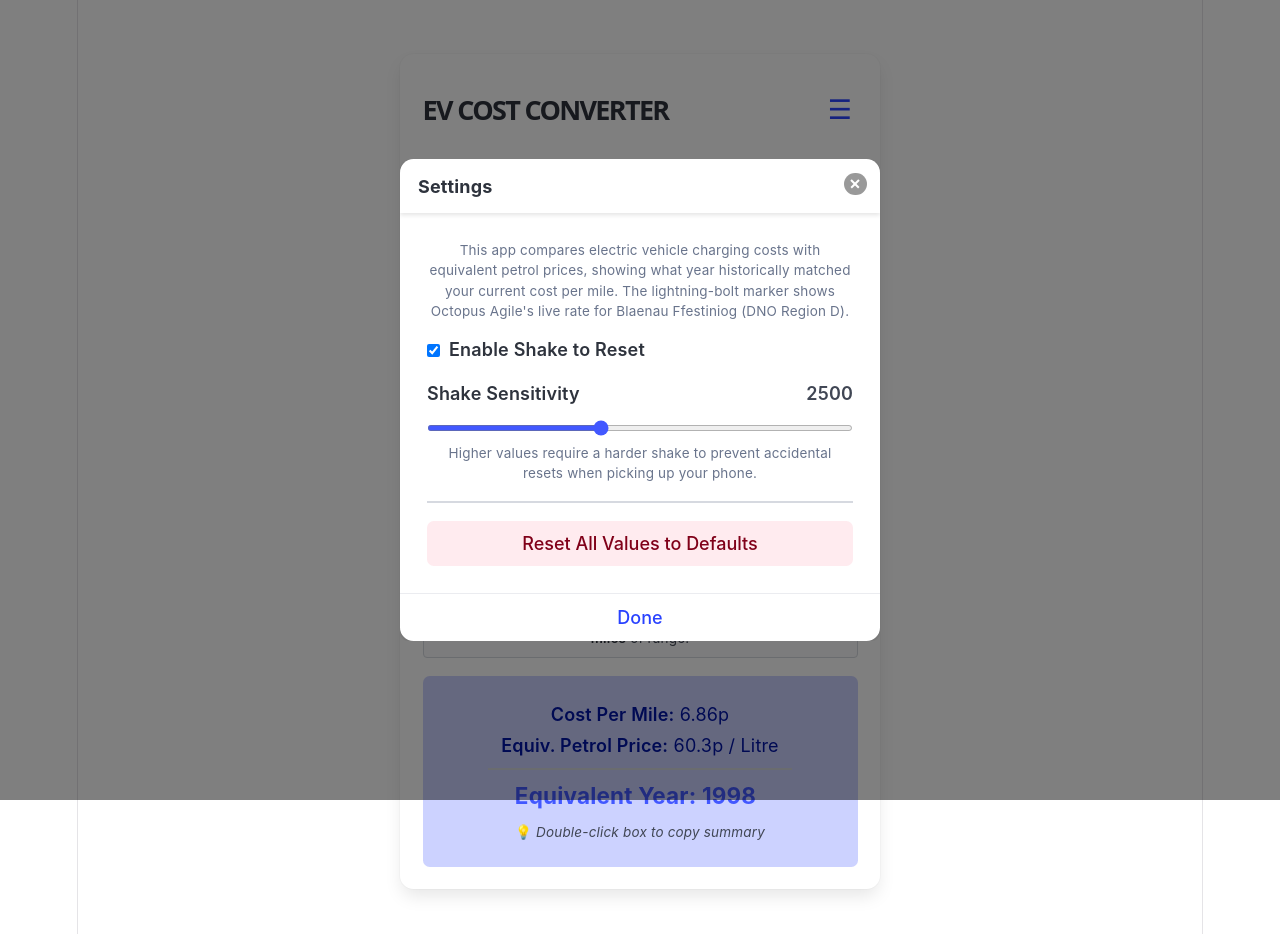
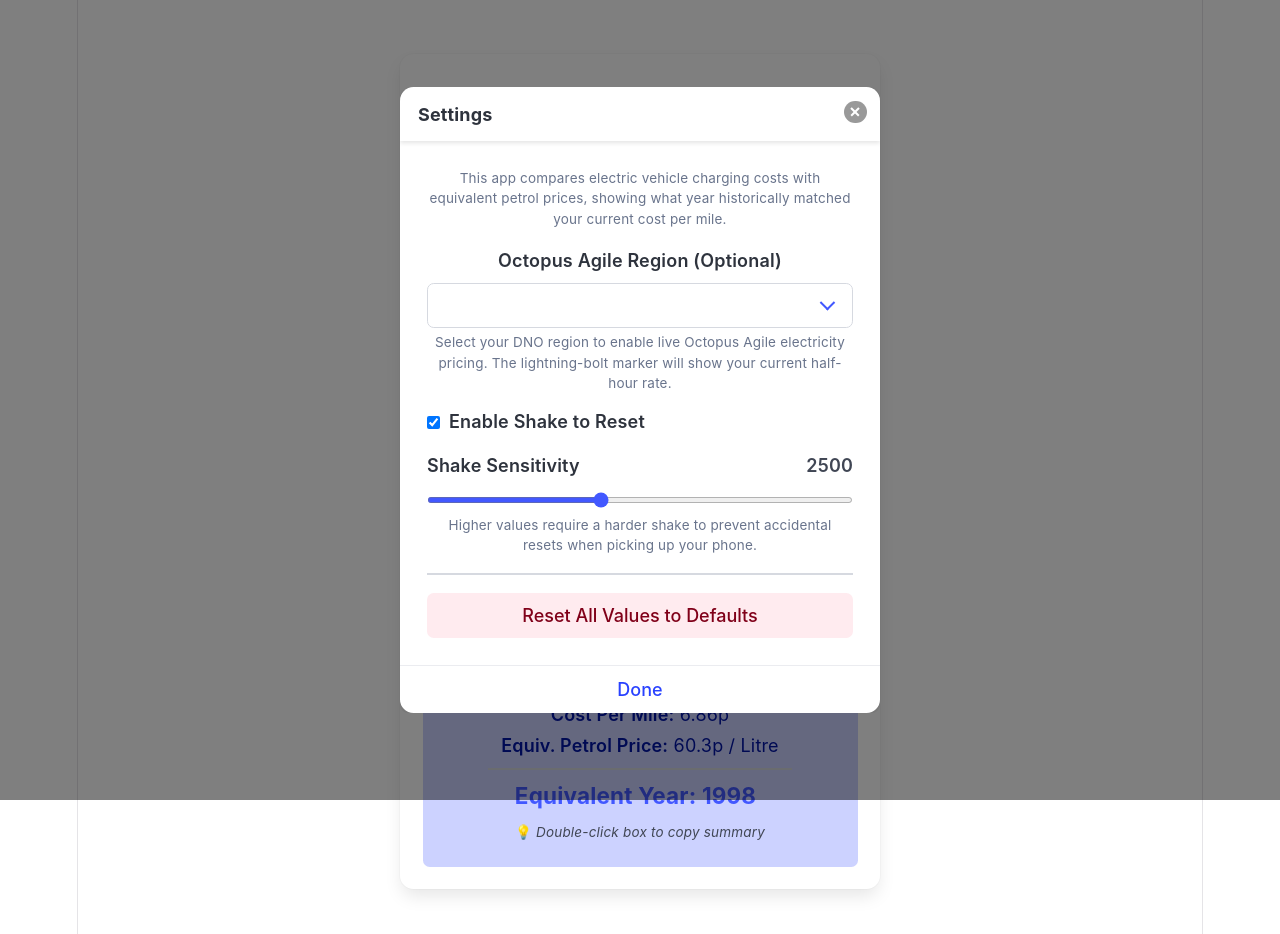
Before and after one commit to emrysr/ev-costs-converter, a Vue app: page / in a window 1280 px wide. Both pictures are taken after a click on the button "Settings". Shown: the top 934 px of the page. Built offline with nearby package versions, Linux system fonts and the light colour scheme.

Commit message:
Add Octopus Agile region selector to settings dialog

```diff
--- a/src/components/SettingsDialog.vue
+++ b/src/components/SettingsDialog.vue
@@ -1,8 +1,10 @@
 <script setup lang="ts">
 import { ref } from 'vue'
+import { AGILE_REGIONS, type AgileRegionCode } from '../constants/defaults'
 
 const shakeEnabled = defineModel<boolean>('shakeEnabled', { required: true })
 const shakeThreshold = defineModel<number>('shakeThreshold', { required: true })
+const agileRegion = defineModel<AgileRegionCode | null>('agileRegion', { required: true })
 
 const emit = defineEmits<{
   (e: 'reset'): void
@@ -47,9 +49,26 @@ defineExpose({ open, close })
       <div class="card-content" data-label="settings-card-content">
         <p class="is-size-7 has-text-grey mb-4" data-label="app-intro-description">
           This app compares electric vehicle charging costs with equivalent petrol prices, showing
-          what year historically matched your current cost per mile. The lightning-bolt marker
-          shows Octopus Agile's live rate for Blaenau Ffestiniog (DNO Region D).
+          what year historically matched your current cost per mile.
         </p>
+
+        <div class="field mb-4" data-label="agile-region-group">
+          <label class="label" data-label="agile-region-label">Octopus Agile Region (Optional)</label>
+          <div class="control" data-label="agile-region-control">
+            <div class="select is-fullwidth">
+              <select v-model="agileRegion" data-label="agile-region-select">
+                <option :value="null">No region selected (Agile pricing disabled)</option>
+                <option v-for="(description, code) in AGILE_REGIONS" :key="code" :value="code">
+                  {{ code }} - {{ description }}
+                </option>
+              </select>
+            </div>
+          </div>
+          <p class="help has-text-grey" data-label="agile-region-help">
+            Select your DNO region to enable live Octopus Agile electricity pricing. The lightning-bolt marker
+            will show your current half-hour rate.
+          </p>
+        </div>
 
         <div class="field mb-4" data-label="shake-toggle-group">
           <label class="checkbox label mb-0 is-flex is-align-items-center" data-label="shake-toggle-label">
```
